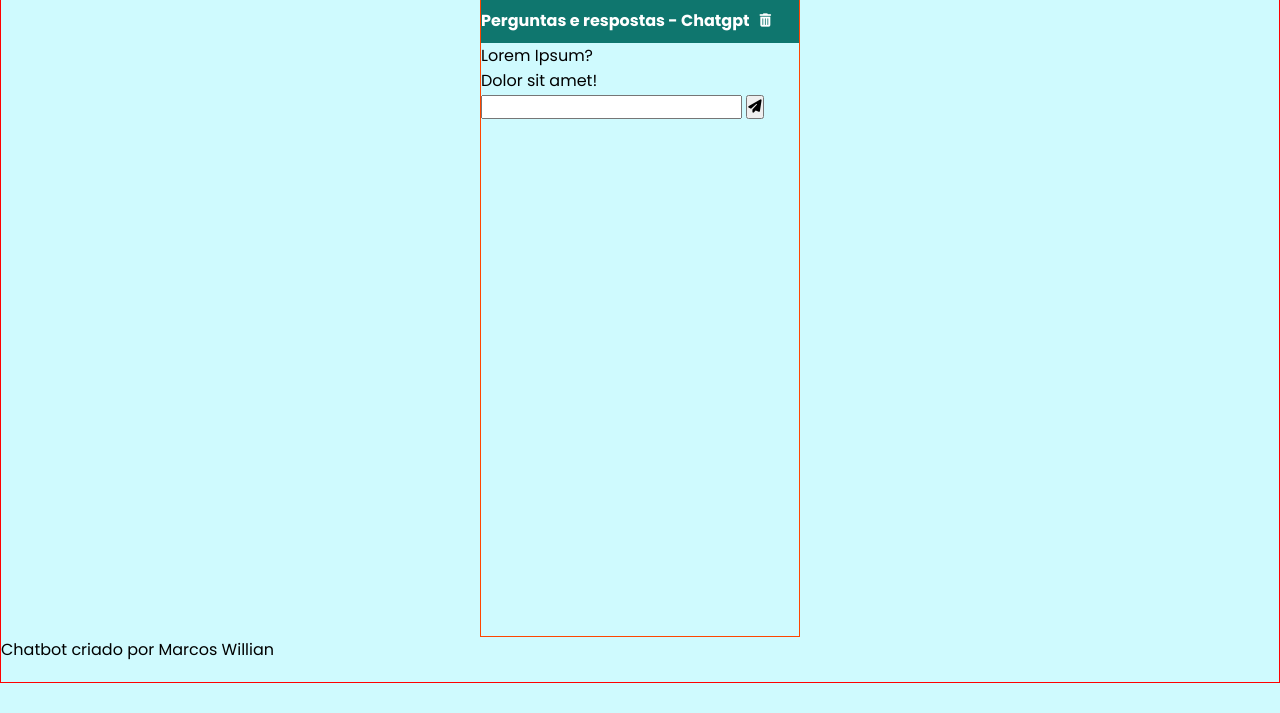
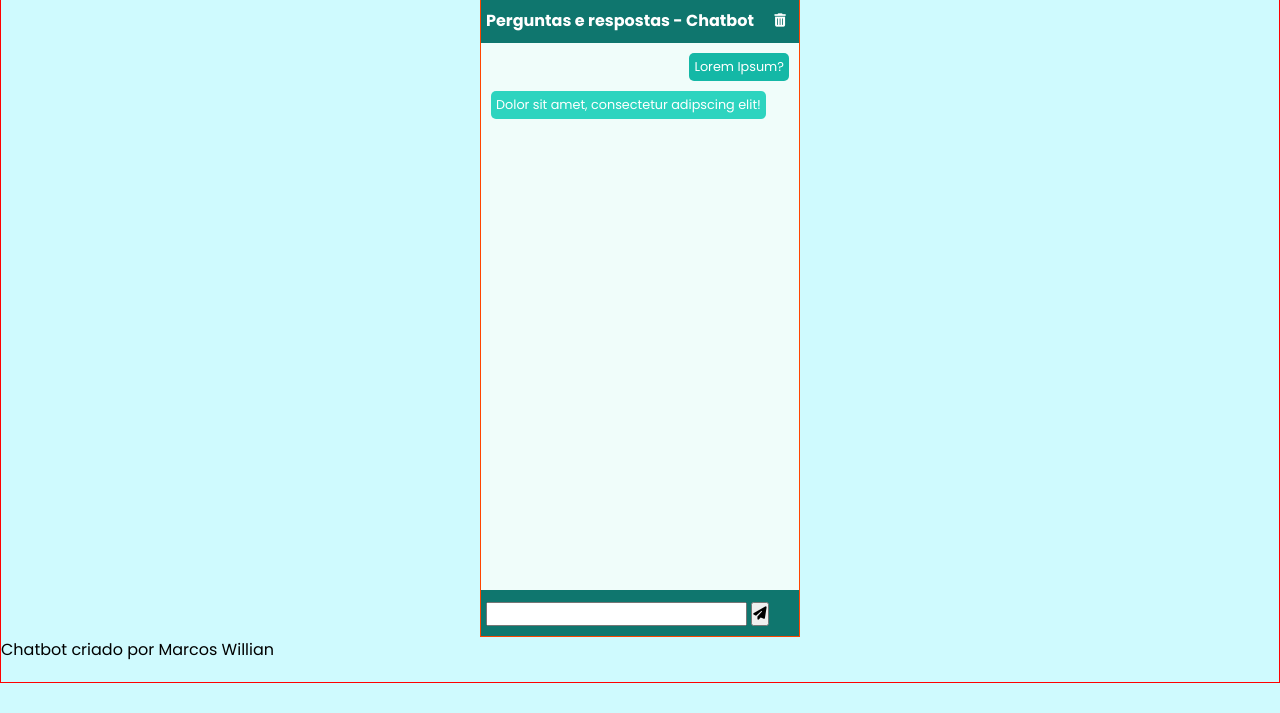
Before and after one commit to MarcosWillianA/chatbot, a plain HTML site: page index.html in a window 1280 px wide. Shown: the part 89-802 px from the top of the page. Drawn offline with nearby package versions, Linux system fonts and the light colour scheme.

Commit message:
css msgs
Chat de msgs

```diff
--- a/css/estilo.css
+++ b/css/estilo.css
@@ -27,6 +27,8 @@ h1 {
 }
 
 #chat-container {
+    display: flex;
+    flex-direction: column;
     width: 320px;
     height: 80vh;
     margin: auto;
@@ -35,20 +37,57 @@ h1 {
 
 #chat-cabecalho {
     display: flex;
-    padding: 10px 0;
+    padding: 10px 5px;
     background-color: #0f766e;
     color: #fff;
 }
 
 #chat-cabecalho h2 {
+    width: 100%;
     font-size: 1em;
 }
 
 #chat-cabecalho button {
+    padding: 0 8px;
     border: none;
-    padding-left: 10px;
     background-color: inherit;
     color: inherit;
+}
 
+#chat-cabecalho button:active {
+    color: #fde047;
+}
 
+/* Campo das mensagens */
+
+#chat-mensagens {
+    display: flex;
+    flex-direction: column;
+    gap: 10px;
+    flex-grow: 2;
+    padding: 10px;
+    background-color: #f0fdfa;
+    font-size: .8em;
 }
+
+.enviadas {
+    align-self: flex-end;
+    padding: 5px;
+    border-radius: 5px;
+    background-color: #14b8a6;
+    color: #fff;
+}
+
+.resposta-chatbot {
+    align-self: flex-start;
+    padding: 5px;
+    border-radius: 5px;
+    background-color: #2dd4bf;
+    color: #fff;
+}
+
+#chat-envio {
+    padding: 10px 5px;
+    background-color: #0f766e;
+    color: #fff;
+}
--- a/index.html
+++ b/index.html
@@ -19,12 +19,12 @@
             </div>
             <div id="chat-container">
                 <div id="chat-cabecalho">
-                    <h2>Perguntas e respostas - Chatgpt</h2>
+                    <h2>Perguntas e respostas - Chatbot</h2>
                     <button id="opcoes"><i class="fa-solid fa-trash-can"></i></button>
                 </div>
                 <div id="chat-mensagens">
                     <p class="enviadas">Lorem Ipsum?</p>
-                    <p class="resposta-chatbot">Dolor sit amet!</p>
+                    <p class="resposta-chatbot">Dolor sit amet, consectetur adipscing elit!</p>
                     <!-- As conversas serão inseridas aqui dinamicamente-->
                 </div>
                 <div id="chat-envio">
```
